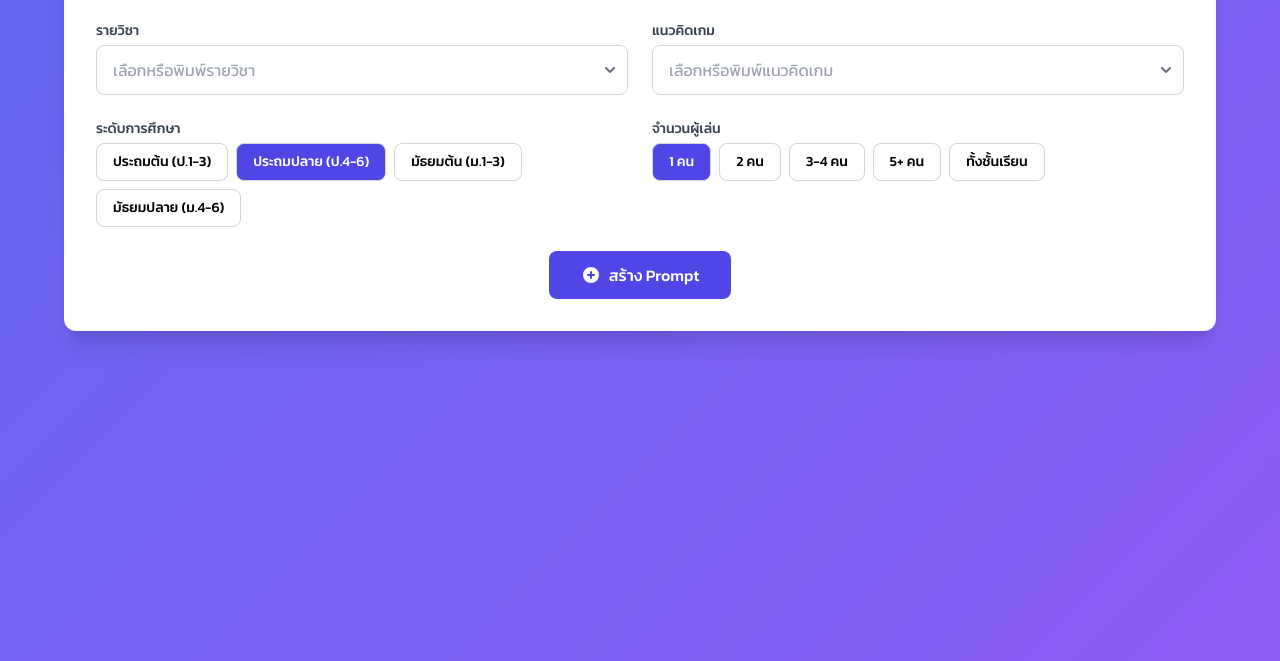
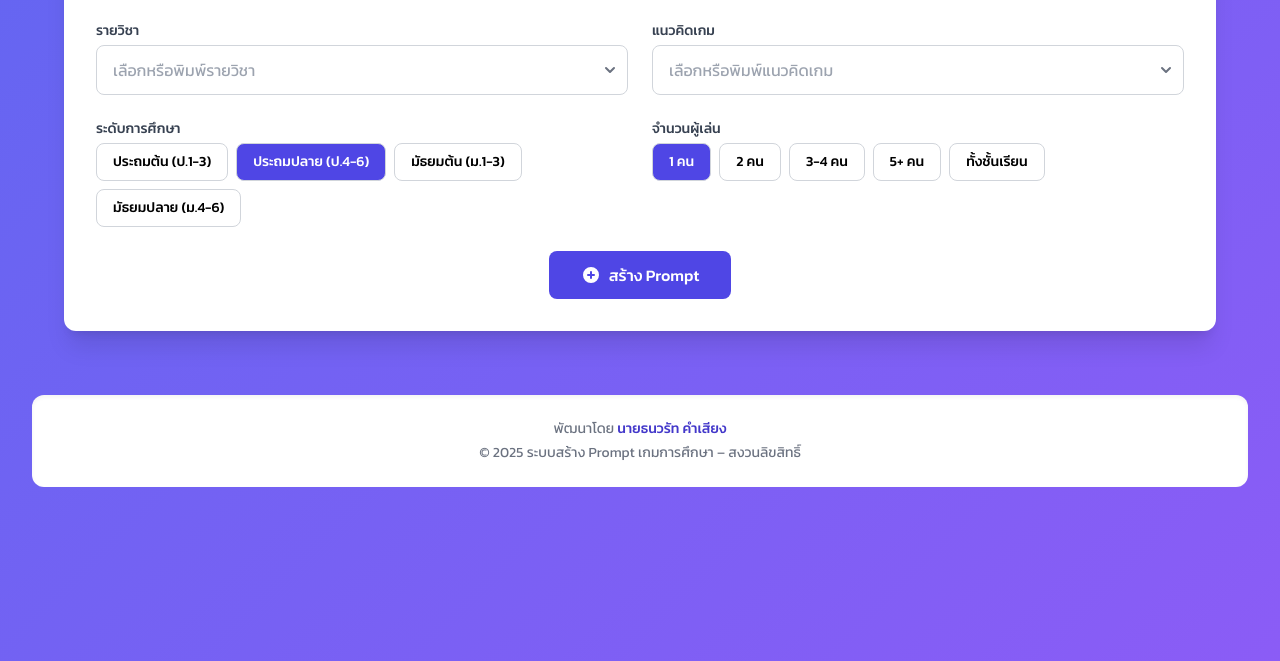
Before and after one commit to adisukkh1980/gamepromt, a plain HTML site: page index.html in a window 1280 px wide. Shown: the part 139-800 px from the top of the page. Drawn offline with nearby package versions, Linux system fonts and the light colour scheme.

Commit message:
Update index.html

```diff
--- a/index.html
+++ b/index.html
@@ -1821,7 +1821,12 @@ dropdown.classList.add('hidden');
 </script>
 
 
-<script>(function(){function c(){var b=a.contentDocument||a.contentWindow.document;if(b){var d=b.createElement('script');d.innerHTML="window.__CF$cv$params={r:'943c24c873c099a6',t:'MTc0NzkxNTEyNy4wMDAwMDA='};var a=document.createElement('script');a.nonce='';a.src='/cdn-cgi/challenge-platform/scripts/jsd/main.js';document.getElementsByTagName('head')[0].appendChild(a);";b.getElementsByTagName('head')[0].appendChild(d)}}if(document.body){var a=document.createElement('iframe');a.height=1;a.width=1;a.style.position='absolute';a.style.top=0;a.style.left=0;a.style.border='none';a.style.visibility='hidden';document.body.appendChild(a);if('loading'!==document.readyState)c();else if(window.addEventListener)document.addEventListener('DOMContentLoaded',c);else{var e=document.onreadystatechange||function(){};document.onreadystatechange=function(b){e(b);'loading'!==document.readyState&&(document.onreadystatechange=e,c())}}}})();</script></body>
+<script>(function(){function c(){var b=a.contentDocument||a.contentWindow.document;if(b){var d=b.createElement('script');d.innerHTML="window.__CF$cv$params={r:'943c24c873c099a6',t:'MTc0NzkxNTEyNy4wMDAwMDA='};var a=document.createElement('script');a.nonce='';a.src='/cdn-cgi/challenge-platform/scripts/jsd/main.js';document.getElementsByTagName('head')[0].appendChild(a);";b.getElementsByTagName('head')[0].appendChild(d)}}if(document.body){var a=document.createElement('iframe');a.height=1;a.width=1;a.style.position='absolute';a.style.top=0;a.style.left=0;a.style.border='none';a.style.visibility='hidden';document.body.appendChild(a);if('loading'!==document.readyState)c();else if(window.addEventListener)document.addEventListener('DOMContentLoaded',c);else{var e=document.onreadystatechange||function(){};document.onreadystatechange=function(b){e(b);'loading'!==document.readyState&&(document.onreadystatechange=e,c())}}}})();</script>
+<footer class="mt-16 bg-white text-center py-6 rounded-xl shadow-inner text-sm text-gray-500">
+  <p>พัฒนาโดย <span class="font-medium text-indigo-700">นายธนวรัท คำเสียง</span></p>
+  <p class="mt-1">© 2025 ระบบสร้าง Prompt เกมการศึกษา – สงวนลิขสิทธิ์</p>
+</footer>
+</body>
 
 
 </html>
```
